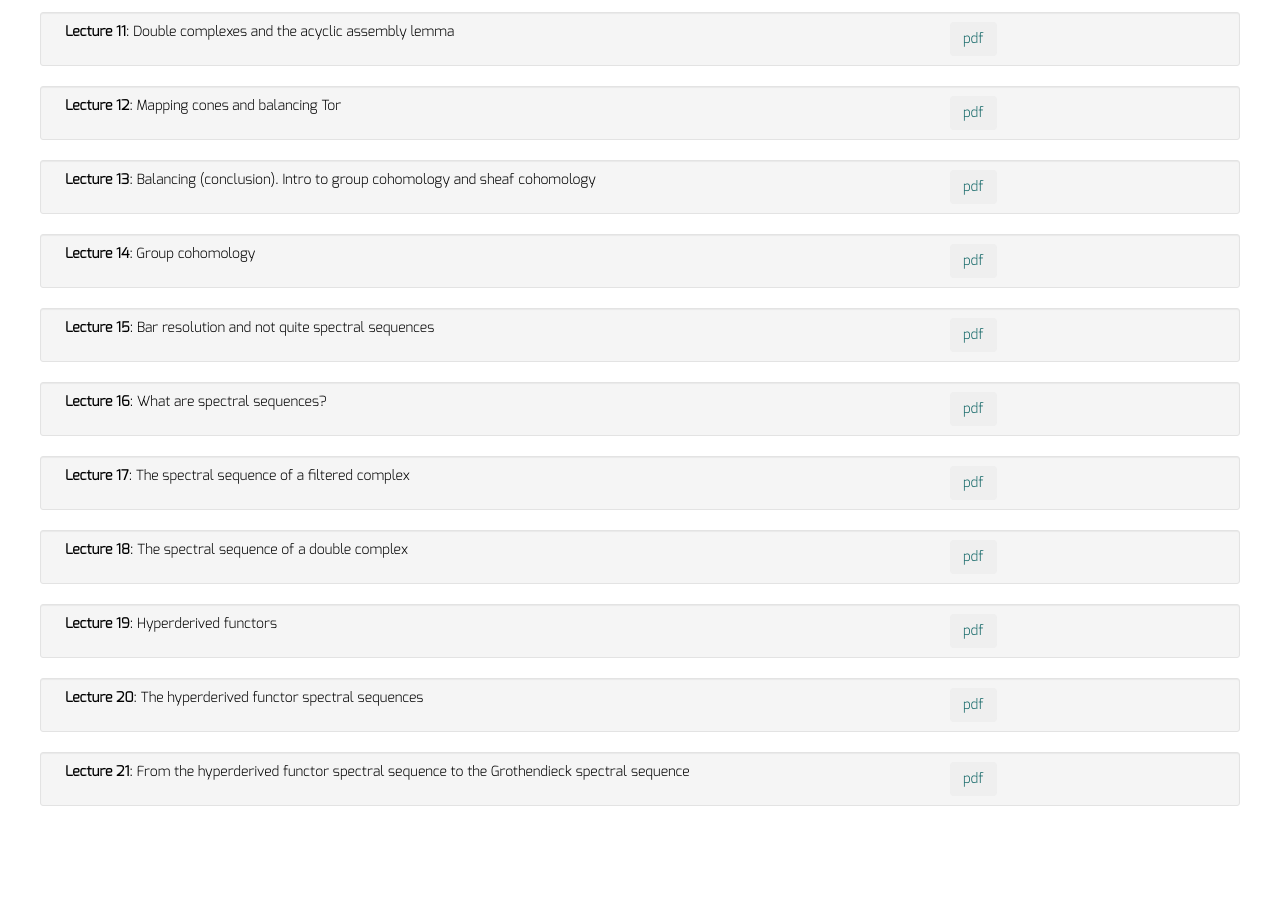
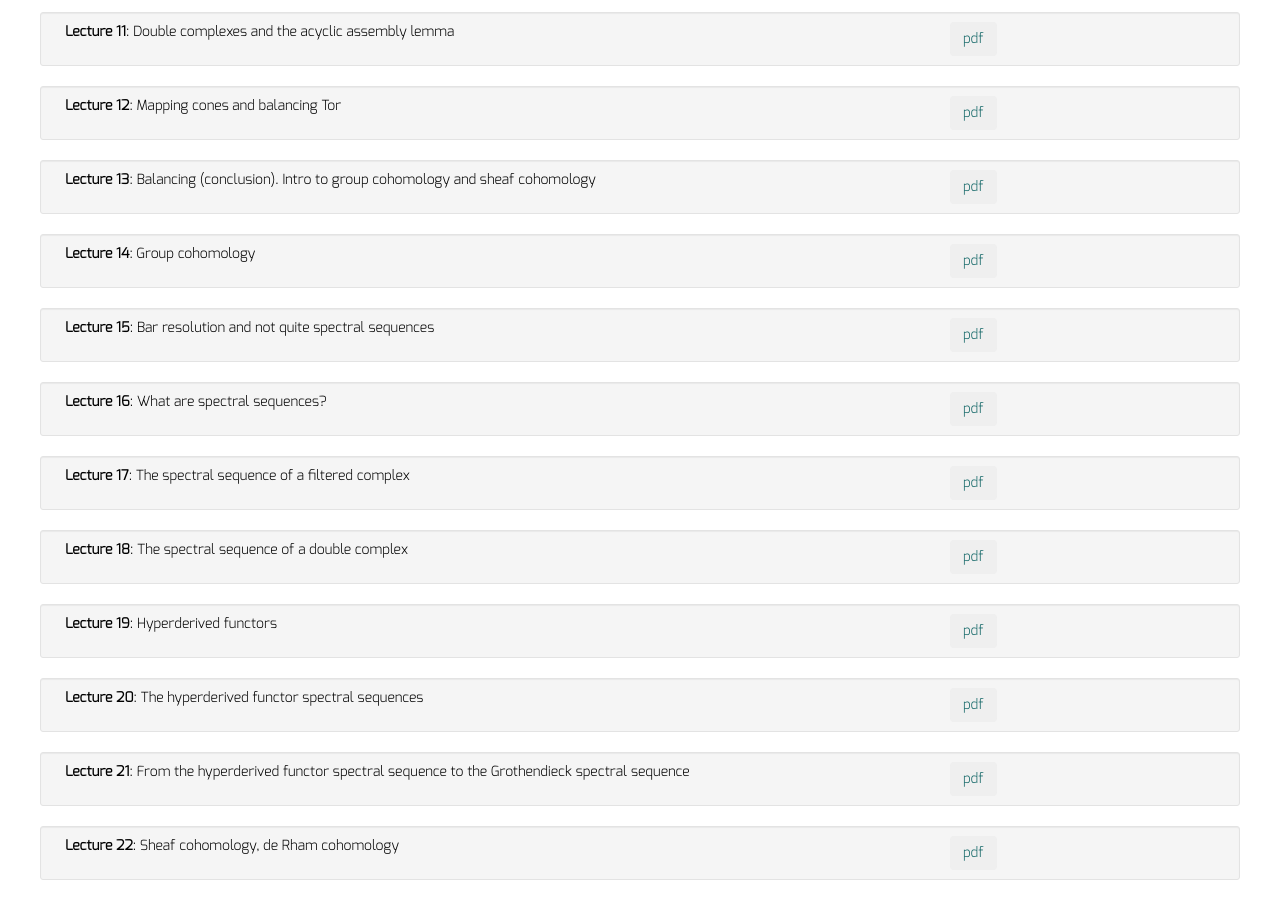
Before and after one commit to dkrashen/probability, a Jekyll site: the page built from lectures/index.html, in a window 1280 px wide and 900 px high, scrolled down 980 px. Built offline with Jekyll 4.4.1, drawn with Linux system fonts in a browser that asks for light colours; nearby versions of some CDN libraries; before the commit the page ends 1806 px from its top, so only the background shows below that.

Commit message:
add lecture 22

```diff
--- a/_data/lectures.yml
+++ b/_data/lectures.yml
@@ -82,3 +82,7 @@
   filename: "lecture21.pdf"
   description: "From the hyperderived functor spectral sequence to the
   Grothendieck spectral sequence"
+
+- title: "Lecture 22"
+  filename: "lecture22.pdf"
+  description: "Sheaf cohomology, de Rham cohomology"
```
Also changed, not shown: 1 other file.
